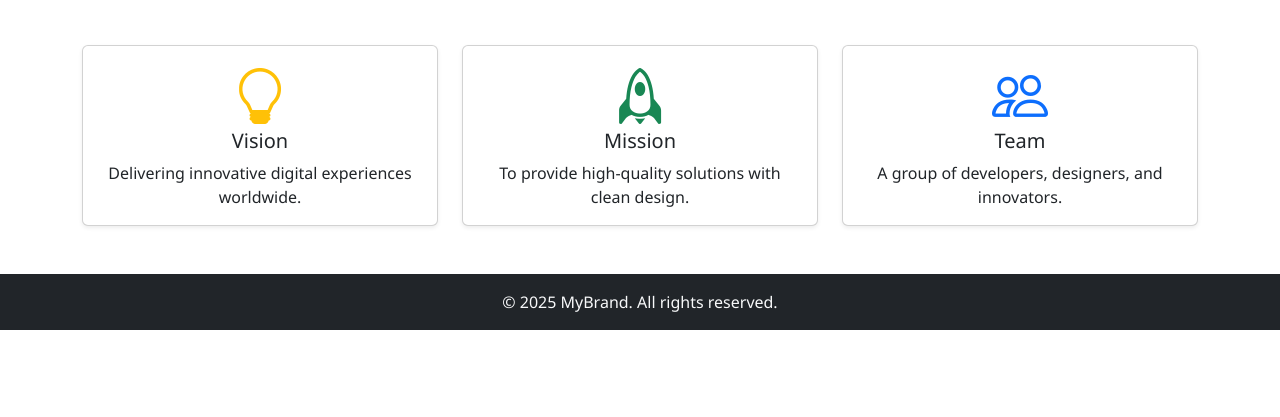
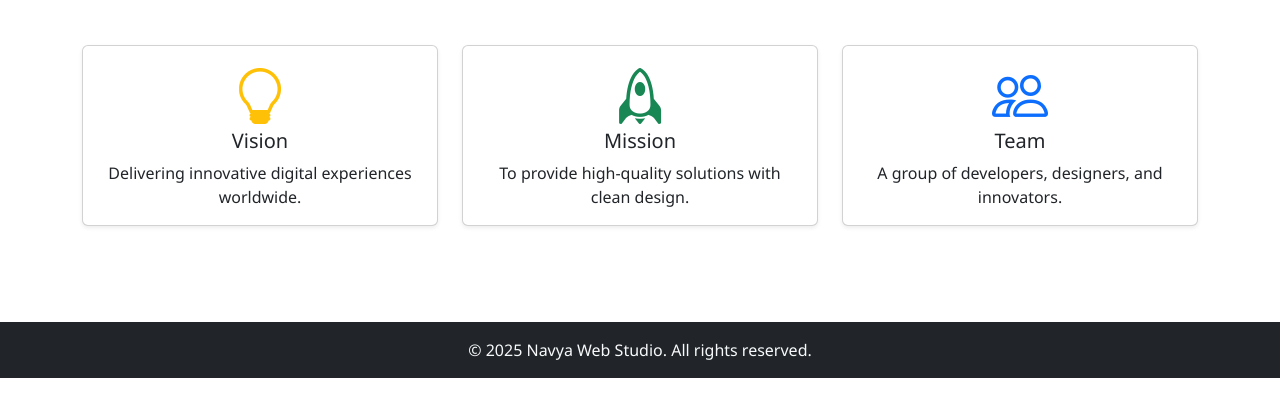
Before and after one commit to Kasulanavya/keshavsoft_task2_jamstack, a plain HTML site: page about.html in a window 1280 px wide. Shown: the part 287-704 px from the top of the page. Drawn offline with nearby package versions, Linux system fonts and the light colour scheme.

Commit message:
changes commited

```diff
--- a/about.html
+++ b/about.html
@@ -67,9 +67,10 @@
   </section>
 
 
-  <footer class="bg-dark text-light text-center p-3 mt-auto">
-    <p class="mb-0">&copy; 2025 MyBrand. All rights reserved.</p>
-  </footer>
+  <footer class="bg-dark text-light text-center p-3 mt-5">
+    <p class="mb-0">© 2025 Navya Web Studio. All rights reserved.</p>
+</footer>
+
 
   <script src="https://cdn.jsdelivr.net/npm/bootstrap@5.3.2/dist/js/bootstrap.bundle.min.js"></script>
 </body>
```
Also changed, not shown: contact.html (+4 -3 lines), index.html (+5 -3 lines).
